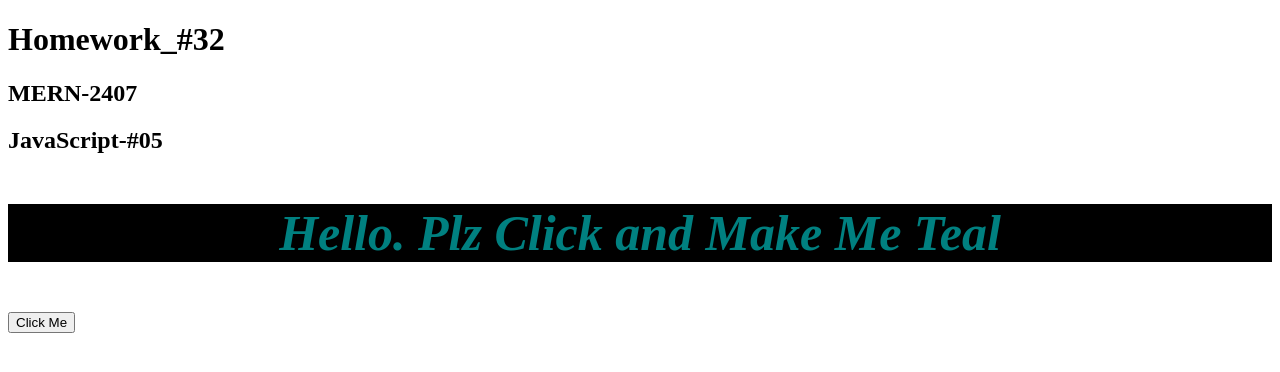
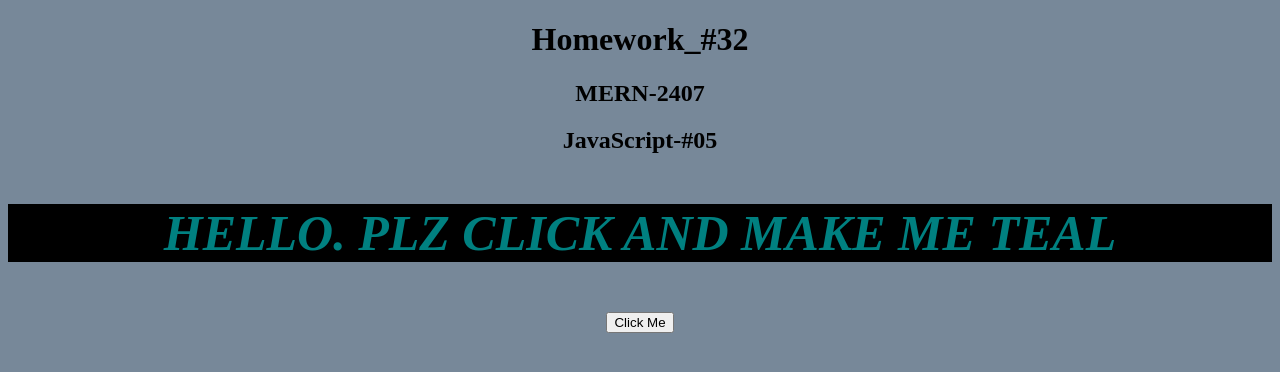
Before and after one commit to akmniazulalam/JavaScript_DOM, a plain HTML site: page index.html in a window 1280 px wide. Both pictures are taken after a click on the button "Click Me". Drawn offline with Linux system fonts and the light colour scheme.

Commit message:
Style change

```diff
--- a/index.html
+++ b/index.html
@@ -1,17 +1,19 @@
 <!DOCTYPE html>
 <html lang="en">
   <head>
-    <meta charset="UTF-8">
-    <meta name="viewport" content="width=device-width, initial-scale=1.0">
+    <meta charset="UTF-8" />
+    <meta name="viewport" content="width=device-width, initial-scale=1.0" />
     <title>DOM</title>
   </head>
   <body>
+    <center>
       <h1>Homework_#32</h1>
       <h2 class="a">MERN-2407</h2>
       <h2 class="b">JavaScript-#05</h2>
 
       <h3>Hello. Plz Click and Make Me Teal</h3>
       <button>Click Me</button>
+    </center>
 
     <script src="js/script.js"></script>
   </body>
--- a/js/script.js
+++ b/js/script.js
@@ -34,6 +34,7 @@ console.log(heading4);
 
 let heading5 = document.querySelector("h3")
 let button = document.querySelector("button")
+let body = document.querySelector("body")
 
 button.addEventListener("click", function () {
     heading5.style.color= "teal"
@@ -41,4 +42,6 @@ button.addEventListener("click", function () {
     heading5.style.backgroundColor= "#000000"
     heading5.style.textAlign= "center"
     heading5.style.fontStyle= "italic"
+    body.style.backgroundColor = "lightslategray"
+    heading5.style.textTransform = "uppercase"
 })
```
Lines whose indentation alone changed are shown as unchanged.
